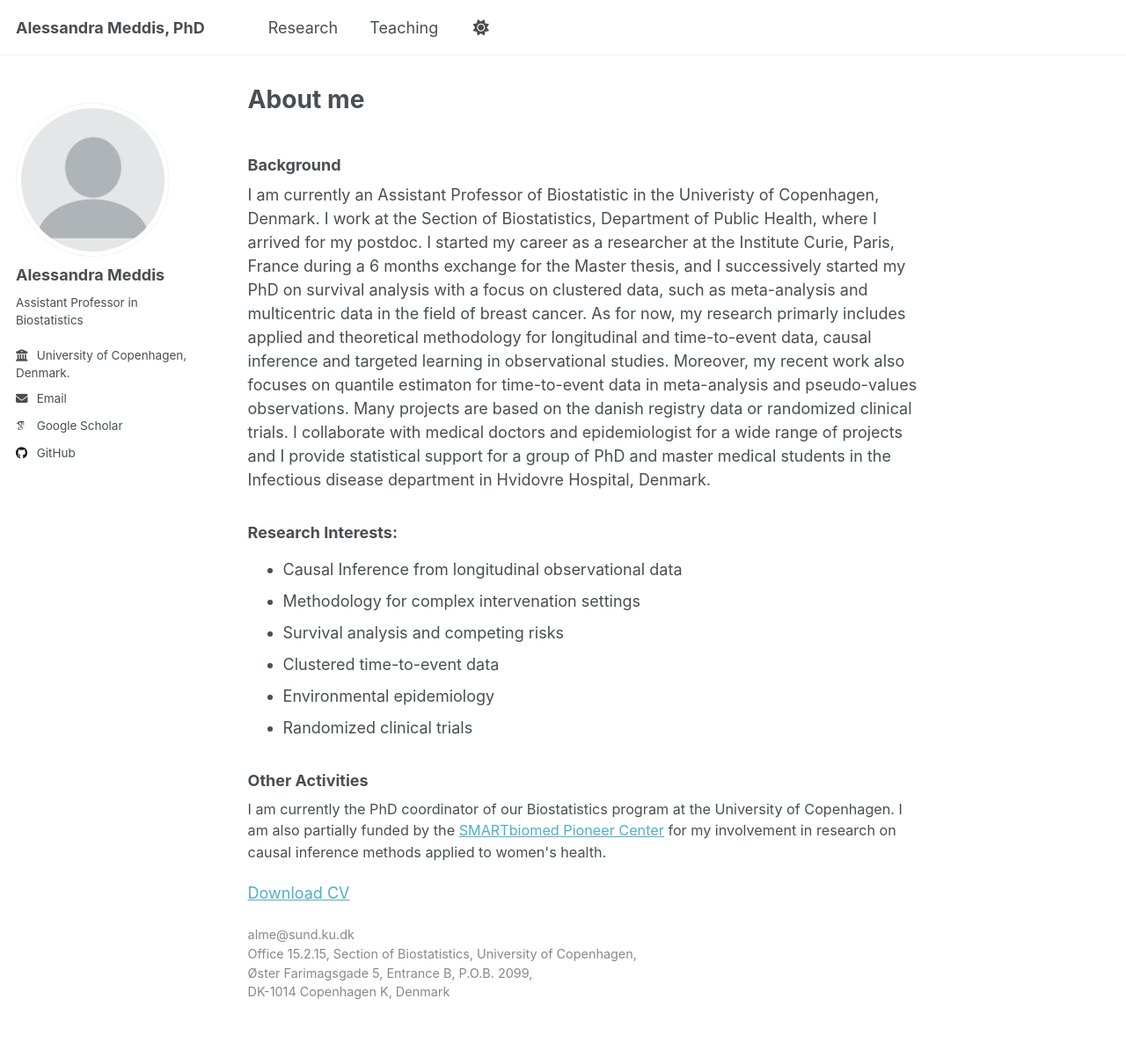
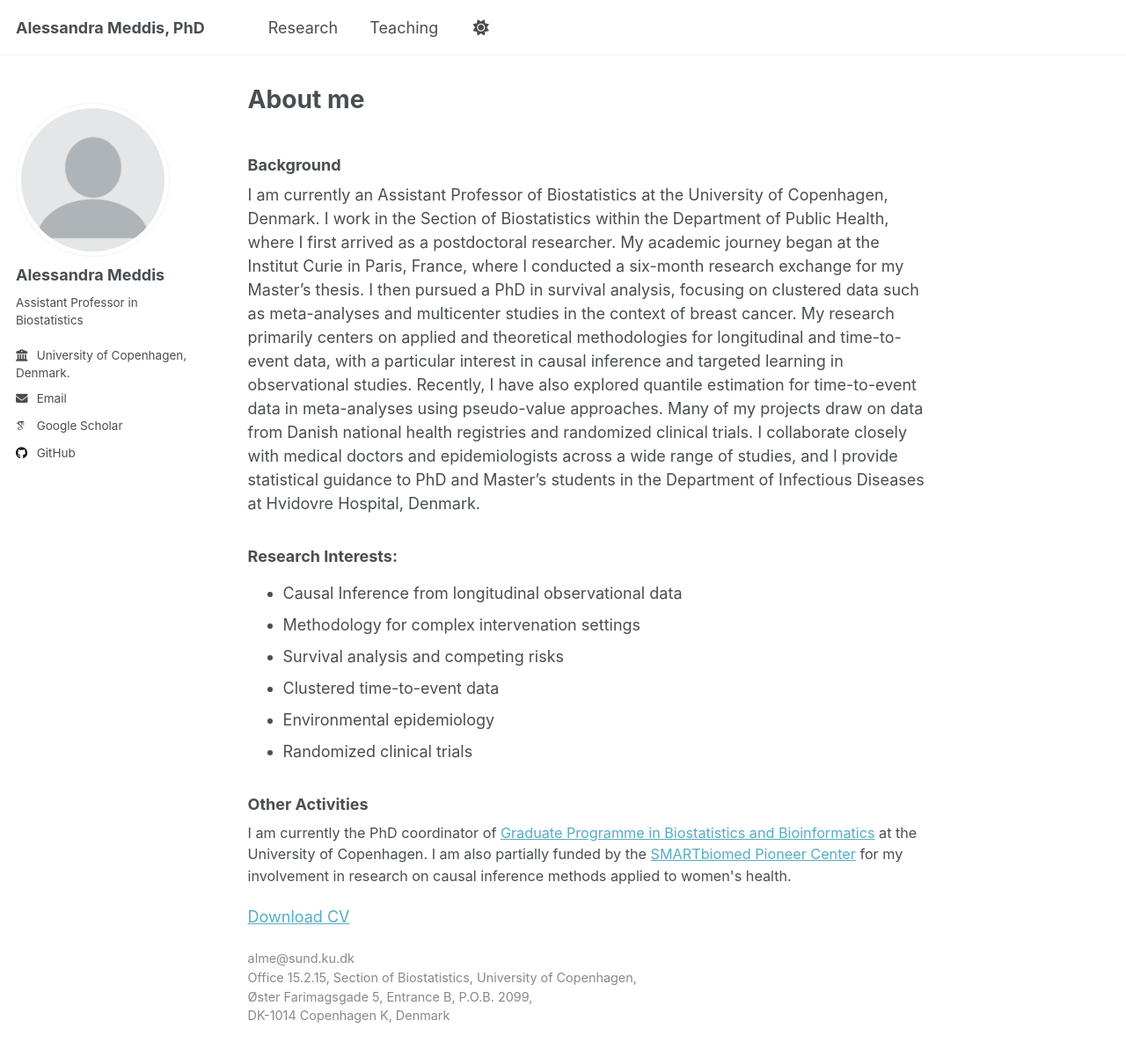
Before and after one commit to AMeddis/ameddis.github.io, a Jekyll site: the page built from _pages/about.md, in a window 1280 px wide and 1400 px high. Shown: the top 1202 px of the window at 88% size. Built offline with Jekyll 4.4.1, drawn with Linux system fonts in a browser that asks for light colours; some web fonts are replaced.

Commit message:
Update about.md

```diff
--- a/_pages/about.md
+++ b/_pages/about.md
@@ -11,7 +11,9 @@ redirect_from:
 
 ### Background
 
-I am currently an Assistant Professor of Biostatistic in the Univeristy of Copenhagen, Denmark. I work at the Section of Biostatistics, Department of Public Health, where I arrived for my postdoc. I started my career as a researcher at the Institute Curie, Paris, France during a 6 months exchange for the Master thesis, and I successively started my PhD on survival analysis with a focus on clustered data, such as meta-analysis and multicentric data in the field of breast cancer. As for now, my research primarly includes applied and theoretical methodology for longitudinal and time-to-event data, causal inference and targeted learning in observational studies. Moreover, my recent work also focuses on quantile estimaton for time-to-event data in meta-analysis and pseudo-values observations. Many projects are based on the danish registry data or randomized clinical trials. I collaborate with medical doctors and epidemiologist for a wide range of projects and I provide statistical support for a group of PhD and master medical students in the Infectious disease department in Hvidovre Hospital, Denmark.
+I am currently an Assistant Professor of Biostatistics at the University of Copenhagen, Denmark. I work in the Section of Biostatistics within the Department of Public Health, where I first arrived as a postdoctoral researcher. My academic journey began at the Institut Curie in Paris, France, where I conducted a six-month research exchange for my Master’s thesis. I then pursued a PhD in survival analysis, focusing on clustered data such as meta-analyses and multicenter studies in the context of breast cancer.
+My research primarily centers on applied and theoretical methodologies for longitudinal and time-to-event data, with a particular interest in causal inference and targeted learning in observational studies. Recently, I have also explored quantile estimation for time-to-event data in meta-analyses using pseudo-value approaches.
+Many of my projects draw on data from Danish national health registries and randomized clinical trials. I collaborate closely with medical doctors and epidemiologists across a wide range of studies, and I provide statistical guidance to PhD and Master’s students in the Department of Infectious Diseases at Hvidovre Hospital, Denmark.
 
 ### Research Interests:
 
@@ -26,7 +28,7 @@ I am currently an Assistant Professor of Biostatistic in the Univeristy of Copen
 ### Other Activities
 
 <p style="font-size: 90%;">
-I am currently the PhD coordinator of our Biostatistics program at the University of Copenhagen.
+I am currently the PhD coordinator of <a href="https://phd-biostatistics.ku.dk/steering-group/" target="_blank">Graduate Programme in Biostatistics and Bioinformatics</a> at the University of Copenhagen.
 I am also partially funded by the <a href="https://smartbiomed.dk/people/fellows" target="_blank">SMARTbiomed Pioneer Center</a> for my involvement in research on causal inference methods applied to women's health.
 </p>
 
```
